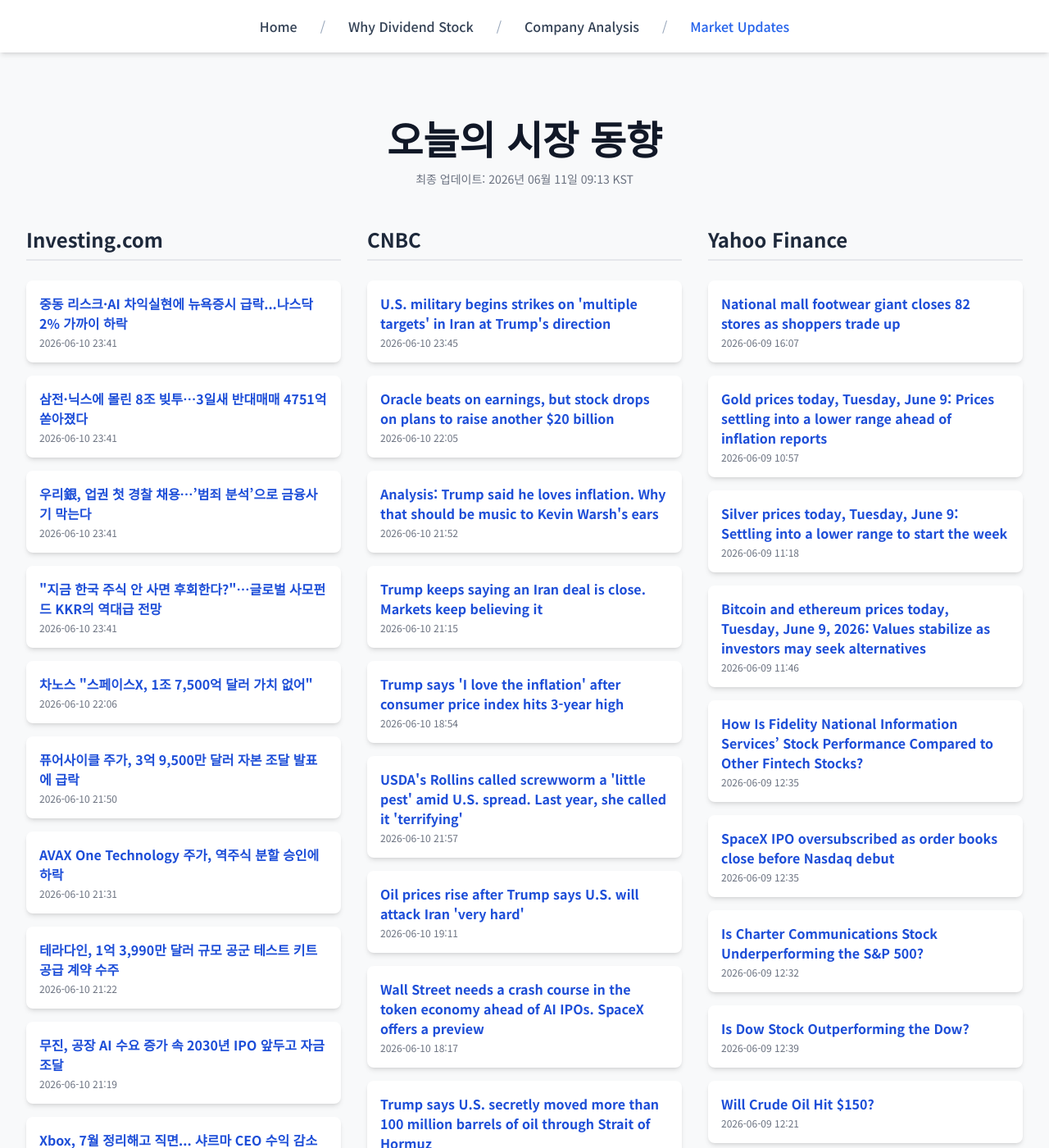
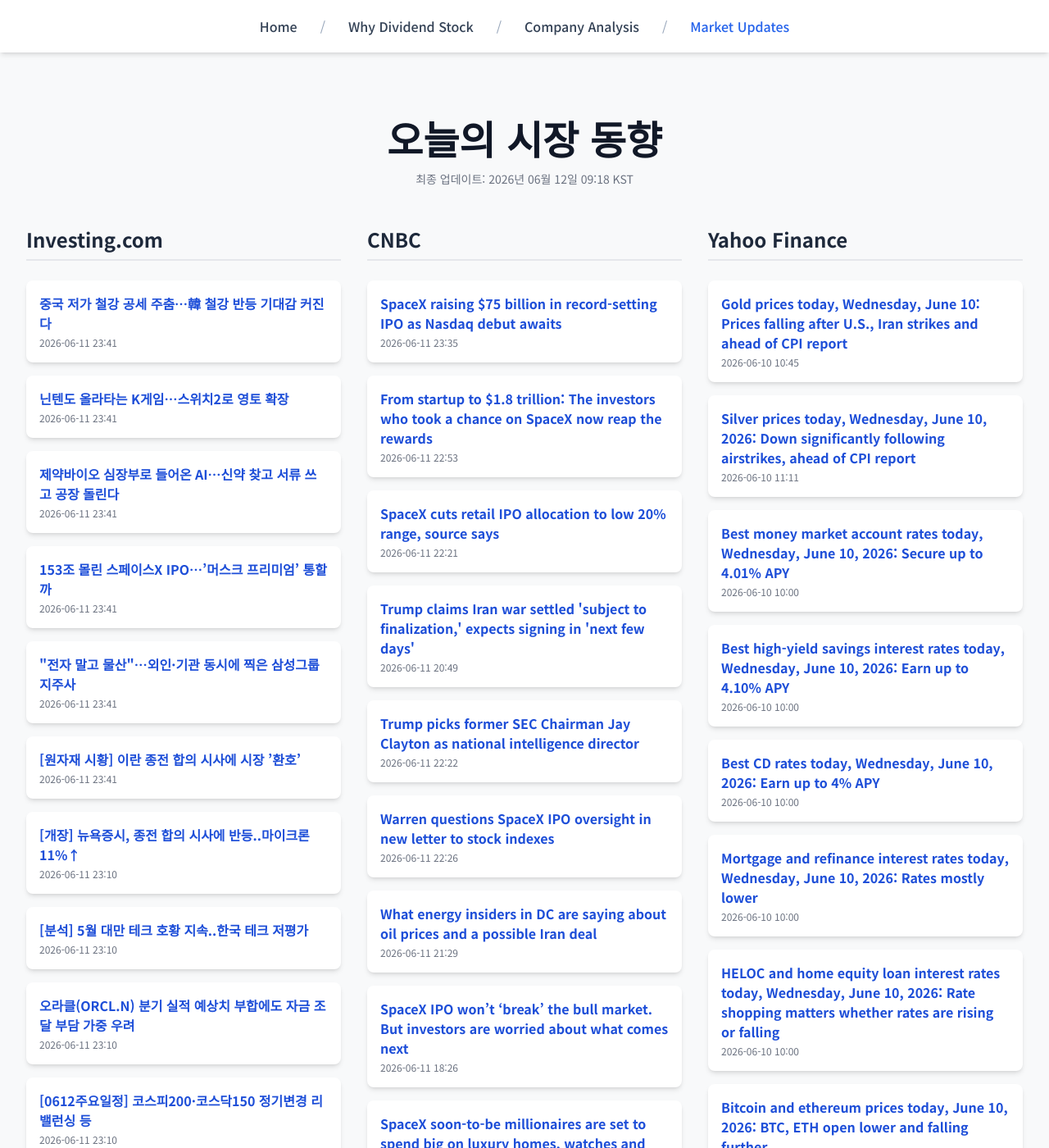
Before and after one commit to Kay-Hwang/my-company-analysis, a Jekyll site: the page built from market-updates.html, in a window 1280 px wide and 1400 px high. Shown: the whole window at 82% size. Built offline with Jekyll 4.4.1, drawn with Linux system fonts in a browser that asks for light colours; nearby versions of some CDN libraries; a script that is not in the unit is left out; some of the changed text lies outside the part shown.

Commit message:
Update daily data

```diff
--- a/_data/latest_data.json
+++ b/_data/latest_data.json
@@ -1,190 +1,190 @@
 {
-  "lastUpdated": "2026년 06월 11일 09:13 KST",
+  "lastUpdated": "2026년 06월 12일 09:18 KST",
   "news": {
     "investing": [
       {
-        "title": "﻿중동 리스크·AI 차익실현에 뉴욕증시 급락...나스닥 2% 가까이 하락",
-        "link": "https://kr.investing.com/news/stock-market-news/article-1980108",
-        "pubDate": "2026-06-10 23:41:32",
-        "summary": "﻿중동 리스크·AI 차익실현에 뉴욕증시 급락...나스닥 2% 가까이 하락"
+        "title": "중국 저가 철강 공세 주춤…韓 철강 반등 기대감 커진다",
+        "link": "https://kr.investing.com/news/stock-market-news/article-1981907",
+        "pubDate": "2026-06-11 23:41:26",
+        "summary": "중국 저가 철강 공세 주춤…韓 철강 반등 기대감 커진다"
       },
       {
-        "title": "삼전·닉스에 몰린 8조 빚투…3일새 반대매매 4751억 쏟아졌다",
-        "link": "https://kr.investing.com/news/stock-market-news/article-1980107",
-        "pubDate": "2026-06-10 23:41:32",
-        "summary": "삼전·닉스에 몰린 8조 빚투…3일새 반대매매 4751억 쏟아졌다"
+        "title": "닌텐도 올라타는 K게임…스위치2로 영토 확장",
+        "link": "https://kr.investing.com/news/stock-market-news/article-1981906",
+        "pubDate": "2026-06-11 23:41:26",
+        "summary": "닌텐도 올라타는 K게임…스위치2로 영토 확장"
       },
       {
-        "title": "우리銀, 업권 첫 경찰 채용…’범죄 분석’으로 금융사기 막는다",
-        "link": "https://kr.investing.com/news/stock-market-news/article-1980106",
-        "pubDate": "2026-06-10 23:41:31",
-        "summary": "우리銀, 업권 첫 경찰 채용…’범죄 분석’으로 금융사기 막는다"
+        "title": "제약바이오 심장부로 들어온 AI…신약 찾고 서류 쓰고 공장 돌린다",
+        "link": "https://kr.investing.com/news/stock-market-news/article-1981905",
+        "pubDate": "2026-06-11 23:41:26",
+        "summary": "제약바이오 심장부로 들어온 AI…신약 찾고 서류 쓰고 공장 돌린다"
       },
       {
-        "title": "\"지금 한국 주식 안 사면 후회한다?\"…글로벌 사모펀드 KKR의 역대급 전망",
-        "link": "https://kr.investing.com/news/stock-market-news/article-1980105",
-        "pubDate": "2026-06-10 23:41:31",
-        "summary": "\"지금 한국 주식 안 사면 후회한다?\"…글로벌 사모펀드 KKR의 역대급 전망"
+        "title": "153조 몰린 스페이스X IPO…’머스크 프리미엄’ 통할까",
+        "link": "https://kr.investing.com/news/stock-market-news/article-1981904",
+        "pubDate": "2026-06-11 23:41:25",
+        "summary": "153조 몰린 스페이스X IPO…’머스크 프리미엄’ 통할까"
       },
       {
-        "title": "차노스 \"스페이스X, 1조 7,500억 달러 가치 없어\"",
-        "link": "https://kr.investing.com/news/stock-market-news/article-1980043",
-        "pubDate": "2026-06-10 22:06:29",
-        "summary": "차노스 \"스페이스X, 1조 7,500억 달러 가치 없어\""
+        "title": "\"전자 말고 물산\"…외인·기관 동시에 찍은 삼성그룹 지주사",
+        "link": "https://kr.investing.com/news/stock-market-news/article-1981903",
+        "pubDate": "2026-06-11 23:41:25",
+        "summary": "\"전자 말고 물산\"…외인·기관 동시에 찍은 삼성그룹 지주사"
       },
       {
-        "title": "퓨어사이클 주가, 3억 9,500만 달러 자본 조달 발표에 급락",
-        "link": "https://kr.investing.com/news/stock-market-news/article-93CH-1980030",
-        "pubDate": "2026-06-10 21:50:08",
-        "summary": "퓨어사이클 주가, 3억 9,500만 달러 자본 조달 발표에 급락"
+        "title": "[원자재 시황] 이란 종전 합의 시사에 시장 ’환호’",
+        "link": "https://kr.investing.com/news/stock-market-news/article-1981902",
+        "pubDate": "2026-06-11 23:41:25",
+        "summary": "[원자재 시황] 이란 종전 합의 시사에 시장 ’환호’"
       },
       {
-        "title": "AVAX One Technology 주가, 역주식 분할 승인에 하락",
-        "link": "https://kr.investing.com/news/stock-market-news/article-93CH-1980012",
-        "pubDate": "2026-06-10 21:31:56",
-        "summary": "AVAX One Technology 주가, 역주식 분할 승인에 하락"
+        "title": "[개장] 뉴욕증시, 종전 합의 시사에 반등..마이크론 11%↑",
+        "link": "https://kr.investing.com/news/stock-market-news/article-1981874",
+        "pubDate": "2026-06-11 23:10:35",
+        "summary": "[개장] 뉴욕증시, 종전 합의 시사에 반등..마이크론 11%↑"
       },
       {
-        "title": "테라다인, 1억 3,990만 달러 규모 공군 테스트 키트 공급 계약 수주",
-        "link": "https://kr.investing.com/news/stock-market-news/article-93CH-1980006",
-        "pubDate": "2026-06-10 21:22:59",
-        "summary": "테라다인, 1억 3,990만 달러 규모 공군 테스트 키트 공급 계약 수주"
+        "title": "[분석] 5월 대만 테크 호황 지속..한국 테크 저평가",
+        "link": "https://kr.investing.com/news/stock-market-news/article-1981873",
+        "pubDate": "2026-06-11 23:10:34",
+        "summary": "[분석] 5월 대만 테크 호황 지속..한국 테크 저평가"
       },
       {
-        "title": "무진, 공장 AI 수요 증가 속 2030년 IPO 앞두고 자금 조달",
-        "link": "https://kr.investing.com/news/stock-market-news/article-93CH-1980002",
-        "pubDate": "2026-06-10 21:19:45",
-        "summary": "무진, 공장 AI 수요 증가 속 2030년 IPO 앞두고 자금 조달"
+        "title": "오라클(ORCL.N) 분기 실적 예상치 부합에도 자금 조달 부담 가중 우려",
+        "link": "https://kr.investing.com/news/stock-market-news/article-1981872",
+        "pubDate": "2026-06-11 23:10:34",
+        "summary": "오라클(ORCL.N) 분기 실적 예상치 부합에도 자금 조달 부담 가중 우려"
       },
       {
-        "title": "Xbox, 7월 정리해고 직면... 샤르마 CEO 수익 감소 언급 - 블룸버그",
-        "link": "https://kr.investing.com/news/stock-market-news/article-93CH-1979998",
-        "pubDate": "2026-06-10 21:15:34",
-        "summary": "Xbox, 7월 정리해고 직면... 샤르마 CEO 수익 감소 언급 - 블룸버그"
+        "title": "[0612주요일정] 코스피200·코스닥150 정기변경 리밸런싱 등",
+        "link": "https://kr.investing.com/news/stock-market-news/article-1981871",
+        "pubDate": "2026-06-11 23:10:18",
+        "summary": "[0612주요일정] 코스피200·코스닥150 정기변경 리밸런싱 등"
       }
     ],
     "cnbc": [
       {
-        "title": "U.S. military begins strikes on 'multiple targets' in Iran at Trump's direction",
-        "link": "https://www.cnbc.com/2026/06/10/trump-iran-war-attacks-deal.html",
-        "pubDate": "Wed, 10 Jun 2026 23:45:47 GMT",
-        "summary": "President Donald Trump promised more attacks on Iran after strikes resumed this week. Earlier this week, he said a deal to end the war was near."
+        "title": "SpaceX raising $75 billion in record-setting IPO as Nasdaq debut awaits",
+        "link": "https://www.cnbc.com/2026/06/11/spacex-raises-75-billion-in-record-setting-ipo-ahead-of-nasdaq-debut.html",
+        "pubDate": "Thu, 11 Jun 2026 23:35:43 GMT",
+        "summary": "SpaceX is selling 555.6 shares at $135 a piece, raising $75 billion in the largest IPO on record."
       },
       {
-        "title": "Oracle beats on earnings, but stock drops on plans to raise another $20 billion",
-        "link": "https://www.cnbc.com/2026/06/10/oracle-orcl-q4-earnings-report-2026.html",
-        "pubDate": "Wed, 10 Jun 2026 22:05:47 GMT",
-        "summary": "Oracle topped quarterly expectations, but free cash flow is negative, and the company plans to raise more capital for data center projects."
+        "title": "From startup to $1.8 trillion: The investors who took a chance on SpaceX now reap the rewards",
+        "link": "https://www.cnbc.com/2026/06/11/spacex-investors-reap-rewards-1-8-trillion-valuation.html",
+        "pubDate": "Thu, 11 Jun 2026 22:53:14 GMT",
+        "summary": "With SpaceX seeking an IPO valuation of nearly $1.8 trillion, early bets are poised to generate some of the biggest paper gains in venture capital history."
       },
       {
-        "title": "Analysis: Trump said he loves inflation. Why that should be music to Kevin Warsh's ears",
-        "link": "https://www.cnbc.com/2026/06/10/trump-inflation-fed-chair-kevin-warsh-analysis.html",
-        "pubDate": "Wed, 10 Jun 2026 21:52:56 GMT",
-        "summary": "The president said Wednesday he is happy with inflation at 4.2%. That will be welcome news for new Fed Chair Kevin Warsh."
+        "title": "SpaceX cuts retail IPO allocation to low 20% range, source says",
+        "link": "https://www.cnbc.com/2026/06/11/spacex-cuts-retail-ipo-allocation-to-low-20percent-range-source-says.html",
+        "pubDate": "Thu, 11 Jun 2026 22:21:47 GMT",
+        "summary": "The Elon Musk-led company plans to direct a percentage in the low 20s of the offering to retail buyers, according to a person familiar with the matter."
       },
       {
-        "title": "Trump keeps saying an Iran deal is close. Markets keep believing it",
-        "link": "https://www.cnbc.com/2026/06/10/trump-iran-deal-oil-markets-stocks.html",
-        "pubDate": "Wed, 10 Jun 2026 21:15:50 GMT",
-        "summary": "Analysts still assume that, despite the continued conflict, a deal will eventually be reached that ends the war and reopens the Strait of Hormuz."
+        "title": "Trump claims Iran war settled 'subject to finalization,' expects signing in 'next few days'",
+        "link": "https://www.cnbc.com/2026/06/11/trump-iran-strikes-deal.html",
+        "pubDate": "Thu, 11 Jun 2026 20:49:53 GMT",
+        "summary": "Hours earlier, Trump warned that the U.S. would attack Iran \"VERY HARD TONIGHT\" and soon take over Iran's oil infrastructure assets, including Kharg Island."
       },
       {
-        "title": "Trump says 'I love the inflation' after consumer price index hits 3-year high",
-        "link": "https://www.cnbc.com/2026/06/10/trump-inflation-cpi-iran-oil.html",
-        "pubDate": "Wed, 10 Jun 2026 18:54:13 GMT",
-        "summary": "President Trump suggested that inflation would drop when the U.S. war against Iran ends, and said, \"We've been taking out millions of barrels of oil.\""
+        "title": "Trump picks former SEC Chairman Jay Clayton as national intelligence director",
+        "link": "https://www.cnbc.com/2026/06/11/trump-jay-clayton-national-intelligence-pulte.html",
+        "pubDate": "Thu, 11 Jun 2026 22:22:15 GMT",
+        "summary": "Trump's announcement came after House Democrats' objections to his pick of Bill Pulte as acting chief ensured that a key national security tool expires Friday."
       },
       {
-        "title": "USDA's Rollins called screwworm a 'little pest' amid U.S. spread. Last year, she called it 'terrifying'",
-        "link": "https://www.cnbc.com/2026/06/10/usda-screwworm-rollins.html",
-        "pubDate": "Wed, 10 Jun 2026 21:57:15 GMT",
-        "summary": "The U.S. agriculture secretary is downplaying the threat posed by the spreading screwworm now compared with her more dire remarks last year."
+        "title": "Warren questions SpaceX IPO oversight in new letter to stock indexes",
+        "link": "https://www.cnbc.com/2026/06/11/warren-spacex-ipo-exchanges.html",
+        "pubDate": "Thu, 11 Jun 2026 22:26:44 GMT",
+        "summary": "Sen. Elizabeth Warren seeking answers on changes to index provider waiting periods, protections for retail investors, in a letter obtained first by CNBC."
       },
       {
-        "title": "Oil prices rise after Trump says U.S. will attack Iran 'very hard'",
-        "link": "https://www.cnbc.com/2026/06/10/oil-price-us-completes-iran-strikes-after-apache-helicopter-attack.html",
-        "pubDate": "Wed, 10 Jun 2026 19:11:25 GMT",
-        "summary": "Oil prices rose after the U.S. launched military strikes against Iran, raising concerns that renewed clashes may threaten shipping through the Strait of Hormuz."
+        "title": "What energy insiders in DC are saying about oil prices and a possible Iran deal",
+        "link": "https://www.cnbc.com/2026/06/11/what-energy-insiders-in-dc-are-saying-about-oil-prices-and-a-possible-iran-deal.html",
+        "pubDate": "Thu, 11 Jun 2026 21:29:14 GMT",
+        "summary": "Brian Sullivan shares his insight from the sidelines of the Global Energy Forum in Washington, DC."
       },
       {
-        "title": "Wall Street needs a crash course in the token economy ahead of AI IPOs. SpaceX offers a preview",
-        "link": "https://www.cnbc.com/2026/06/10/wall-street-needs-crash-course-in-tokens-ahead-openai-anthropic-ipos.html",
-        "pubDate": "Wed, 10 Jun 2026 18:17:33 GMT",
-        "summary": "When OpenAI and Anthropic make their IPO prospectuses available to the public, investors are going to have to learn about a whole new economy."
+        "title": "SpaceX IPO won’t ‘break’ the bull market. But investors are worried about what comes next",
+        "link": "https://www.cnbc.com/2026/06/11/spacex-ipo-wont-break-the-bull-market-but-investors-are-worried-about-what-comes-next.html",
+        "pubDate": "Thu, 11 Jun 2026 18:26:15 GMT",
+        "summary": "As far as Wall Street is concerned, the stock market has what it takes to absorb the new supply."
       },
       {
-        "title": "Trump says U.S. secretly moved more than 100 million barrels of oil through Strait of Hormuz",
-        "link": "https://www.cnbc.com/2026/06/10/trump-strait-hormuz-iran-oil-tanker-navy.html",
-        "pubDate": "Wed, 10 Jun 2026 19:28:38 GMT",
-        "summary": "Trump's comments come after Energy Secretary Chris Wright said Tuesday that oil exports through Hormuz are \"rising very meaningfully.\""
+        "title": "SpaceX soon-to-be millionaires are set to spend big on luxury homes, watches and private jet travel",
+        "link": "https://www.cnbc.com/2026/06/11/spacex-millionaires-wealth-spending.html",
+        "pubDate": "Thu, 11 Jun 2026 14:17:18 GMT",
+        "summary": "SpaceX employees have to wait to sell their shares, but many are already planning how to spend their windfalls."
       },
       {
-        "title": "College sticker prices top $100,000 at 16 schools — but many students pay significantly less",
-        "link": "https://www.cnbc.com/2026/06/10/college-six-figure-sticker-price.html",
-        "pubDate": "Wed, 10 Jun 2026 20:13:37 GMT",
-        "summary": "The cost of attendance at a growing number of colleges is now more than six figures a year, according to data from The Princeton Review."
+        "title": "Gold slumps to 6-month low even as inflation fears rise. Here's why bullion is out of favor",
+        "link": "https://www.cnbc.com/2026/06/11/gold-slumps-to-6-month-low-even-as-inflation-fears-rise-heres-why-bullion-is-out-of-favor.html",
+        "pubDate": "Thu, 11 Jun 2026 19:06:17 GMT",
+        "summary": "The yellow metal is at its lowest level of the year as potential interest rate increases and faltering technical signals weigh on prices."
       }
     ],
     "yahoo": [
       {
-        "title": "National mall footwear giant closes 82 stores as shoppers trade up",
-        "link": "https://finance.yahoo.com/economy/policy/articles/national-mall-footwear-giant-closes-160709525.html",
-        "pubDate": "2026-06-09T16:07:09Z",
-        "summary": "National mall footwear giant closes 82 stores as shoppers trade up"
+        "title": "Gold prices today, Wednesday, June 10: Prices falling after U.S., Iran strikes and ahead of CPI report",
+        "link": "https://finance.yahoo.com/personal-finance/investing/article/gold-prices-today-wednesday-june-10-prices-falling-after-us-iran-strikes-and-ahead-of-cpi-report-104555976.html",
+        "pubDate": "2026-06-10T10:45:55Z",
+        "summary": "Gold prices today, Wednesday, June 10: Prices falling after U.S., Iran strikes and ahead of CPI report"
       },
       {
-        "title": "Gold prices today, Tuesday, June 9: Prices settling into a lower range ahead of inflation reports",
-        "link": "https://finance.yahoo.com/personal-finance/investing/article/gold-prices-today-tuesday-june-9-prices-settling-into-a-lower-range-ahead-of-inflation-reports-105721184.html",
-        "pubDate": "2026-06-09T10:57:21Z",
-        "summary": "Gold prices today, Tuesday, June 9: Prices settling into a lower range ahead of inflation reports"
+        "title": "Silver prices today, Wednesday, June 10, 2026: Down significantly following airstrikes, ahead of CPI report",
+        "link": "https://finance.yahoo.com/personal-finance/investing/article/silver-prices-today-wednesday-june-10-2026-down-significantly-following-airstrikes-ahead-of-cpi-report-111116623.html",
+        "pubDate": "2026-06-10T11:11:16Z",
+        "summary": "Silver prices today, Wednesday, June 10, 2026: Down significantly following airstrikes, ahead of CPI report"
       },
       {
-        "title": "Silver prices today, Tuesday, June 9: Settling into a lower range to start the week",
-        "link": "https://finance.yahoo.com/personal-finance/investing/article/silver-prices-today-tuesday-june-9-settling-into-a-lower-range-to-start-the-week-111821243.html",
-        "pubDate": "2026-06-09T11:18:21Z",
-        "summary": "Silver prices today, Tuesday, June 9: Settling into a lower range to start the week"
+        "title": "Best money market account rates today, Wednesday, June 10, 2026: Secure up to 4.01% APY",
+        "link": "https://finance.yahoo.com/personal-finance/banking/article/best-money-market-account-rates-today-wednesday-june-10-2026-100000815.html",
+        "pubDate": "2026-06-10T10:00:00Z",
+        "summary": "Best money market account rates today, Wednesday, June 10, 2026: Secure up to 4.01% APY"
       },
       {
-        "title": "Bitcoin and ethereum prices today, Tuesday, June 9, 2026: Values stabilize as investors may seek alternatives",
-        "link": "https://finance.yahoo.com/personal-finance/investing/article/bitcoin-and-ethereum-prices-today-tuesday-june-9-2026-values-stabilize-as-investors-may-seek-alternatives-114631191.html",
-        "pubDate": "2026-06-09T11:46:31Z",
-        "summary": "Bitcoin and ethereum prices today, Tuesday, June 9, 2026: Values stabilize as investors may seek alternatives"
+        "title": "Best high-yield savings interest rates today, Wednesday, June 10, 2026: Earn up to 4.10% APY",
+        "link": "https://finance.yahoo.com/personal-finance/banking/article/best-high-yield-savings-interest-rates-today-wednesday-june-10-2026-100000237.html",
+        "pubDate": "2026-06-10T10:00:00Z",
+        "summary": "Best high-yield savings interest rates today, Wednesday, June 10, 2026: Earn up to 4.10% APY"
       },
       {
-        "title": "How Is Fidelity National Information Services’ Stock Performance Compared to Other Fintech Stocks?",
-        "link": "https://finance.yahoo.com/markets/stocks/articles/fidelity-national-information-services-stock-123531797.html",
-        "pubDate": "2026-06-09T12:35:31Z",
-        "summary": "How Is Fidelity National Information Services’ Stock Performance Compared to Other Fintech Stocks?"
+        "title": "Best CD rates today, Wednesday, June 10, 2026: Earn up to 4% APY",
+        "link": "https://finance.yahoo.com/personal-finance/banking/article/best-cd-rates-today-wednesday-june-10-2026-100000719.html",
+        "pubDate": "2026-06-10T10:00:00Z",
+        "summary": "Best CD rates today, Wednesday, June 10, 2026: Earn up to 4% APY"
       },
       {
-        "title": "SpaceX IPO oversubscribed as order books close before Nasdaq debut",
-        "link": "https://finance.yahoo.com/markets/stocks/articles/spacex-ipo-oversubscribed-order-books-123545689.html",
-        "pubDate": "2026-06-09T12:35:45Z",
-        "summary": "SpaceX IPO oversubscribed as order books close before Nasdaq debut"
+        "title": "Mortgage and refinance interest rates today, Wednesday, June 10, 2026: Rates mostly lower",
+        "link": "https://finance.yahoo.com/personal-finance/mortgages/article/mortgage-refinance-interest-rates-today-wednesday-june-10-2026-100000054.html",
+        "pubDate": "2026-06-10T10:00:00Z",
+        "summary": "Mortgage and refinance interest rates today, Wednesday, June 10, 2026: Rates mostly lower"
       },
       {
-        "title": "Is Charter Communications Stock Underperforming the S&P 500?",
-        "link": "https://finance.yahoo.com/markets/stocks/articles/charter-communications-stock-underperforming-p-123243694.html",
-        "pubDate": "2026-06-09T12:32:43Z",
-        "summary": "Is Charter Communications Stock Underperforming the S&P 500?"
+        "title": "HELOC and home equity loan interest rates today, Wednesday, June 10, 2026: Rate shopping matters whether rates are rising or falling",
+        "link": "https://finance.yahoo.com/personal-finance/mortgages/article/heloc-home-equity-loan-interest-rates-today-june-10-2026-100000676.html",
+        "pubDate": "2026-06-10T10:00:00Z",
+        "summary": "HELOC and home equity loan interest rates today, Wednesday, June 10, 2026: Rate shopping matters whether rates are rising or falling"
       },
       {
-        "title": "Is Dow Stock Outperforming the Dow?",
-        "link": "https://finance.yahoo.com/markets/stocks/articles/dow-stock-outperforming-dow-123928405.html",
-        "pubDate": "2026-06-09T12:39:28Z",
-        "summary": "Is Dow Stock Outperforming the Dow?"
+        "title": "Bitcoin and ethereum prices today, June 10, 2026: BTC, ETH open lower and falling further",
+        "link": "https://finance.yahoo.com/personal-finance/investing/article/bitcoin-and-ethereum-prices-today-june-10-2026-btc-eth-open-lower-and-falling-further-114713805.html",
+        "pubDate": "2026-06-10T11:47:13Z",
+        "summary": "Bitcoin and ethereum prices today, June 10, 2026: BTC, ETH open lower and falling further"
       },
       {
-        "title": "Will Crude Oil Hit $150?",
-        "link": "https://finance.yahoo.com/sectors/energy/articles/crude-oil-hit-150-122151325.html",
-        "pubDate": "2026-06-09T12:21:51Z",
-        "summary": "Will Crude Oil Hit $150?"
+        "title": "Dow Jones Futures Tumble As Trump Says Iran Will 'Have To Pay The Price'; CPI Inflation On Tap",
+        "link": "https://www.investors.com/market-trend/stock-market-today/dow-jones-futures-whipsaws-ai-fears-trump-iran-comments-cpi-inflation/?src=A00220&yptr=yahoo",
+        "pubDate": "2026-06-10T12:08:17Z",
+        "summary": "Dow Jones Futures Tumble As Trump Says Iran Will 'Have To Pay The Price'; CPI Inflation On Tap"
       },
       {
-        "title": "Soybeans Holding Steady on Tuesday Morning",
-        "link": "https://finance.yahoo.com/markets/commodities/articles/soybeans-holding-steady-tuesday-morning-121935811.html",
-        "pubDate": "2026-06-09T12:19:35Z",
-        "summary": "Soybeans Holding Steady on Tuesday Morning"
+        "title": "5 Things to Know Before the Stock Market Opens",
+        "link": "https://finance.yahoo.com/markets/stocks/articles/5-things-know-stock-market-120834104.html",
+        "pubDate": "2026-06-10T12:08:34Z",
+        "summary": "5 Things to Know Before the Stock Market Opens"
       }
     ]
   }
```
